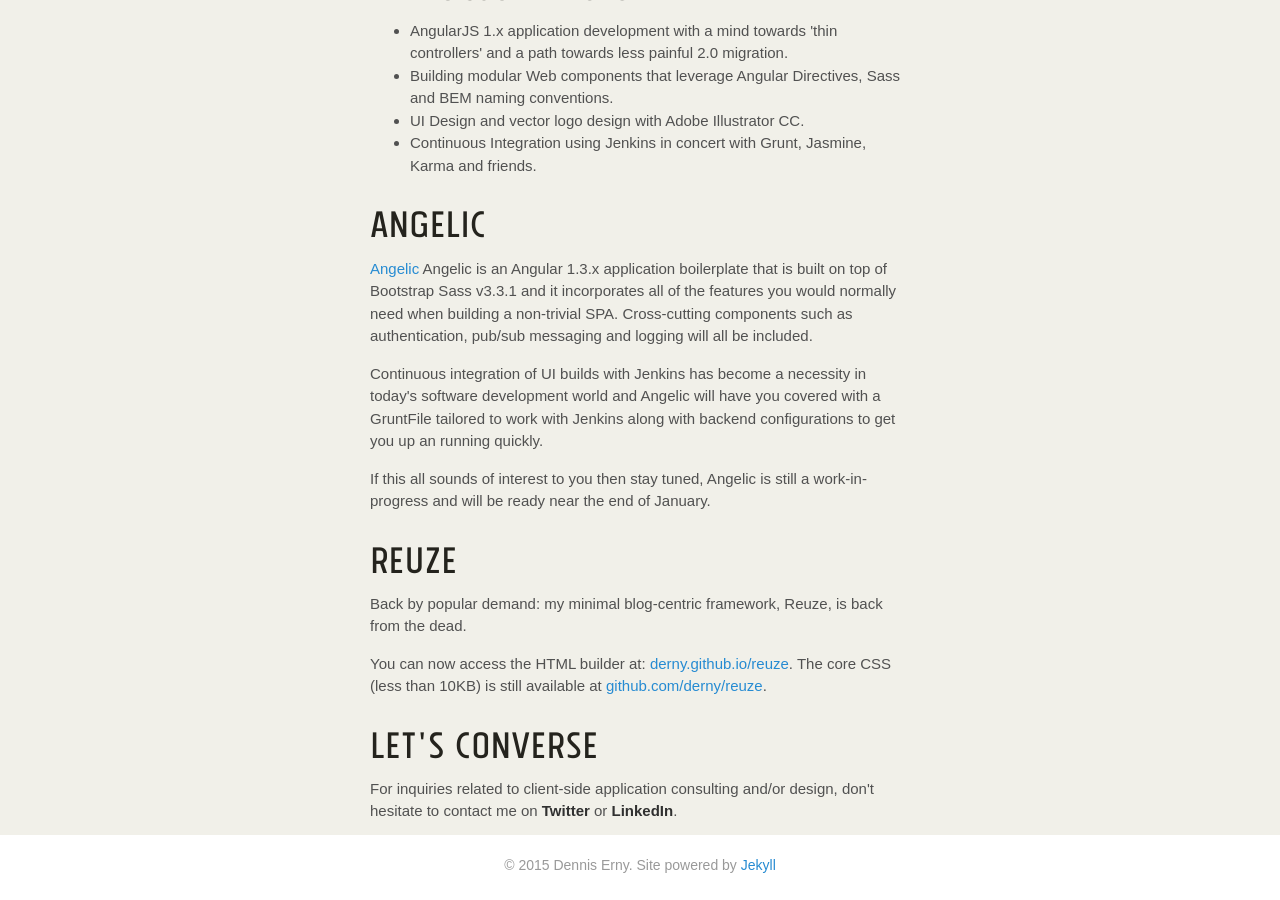
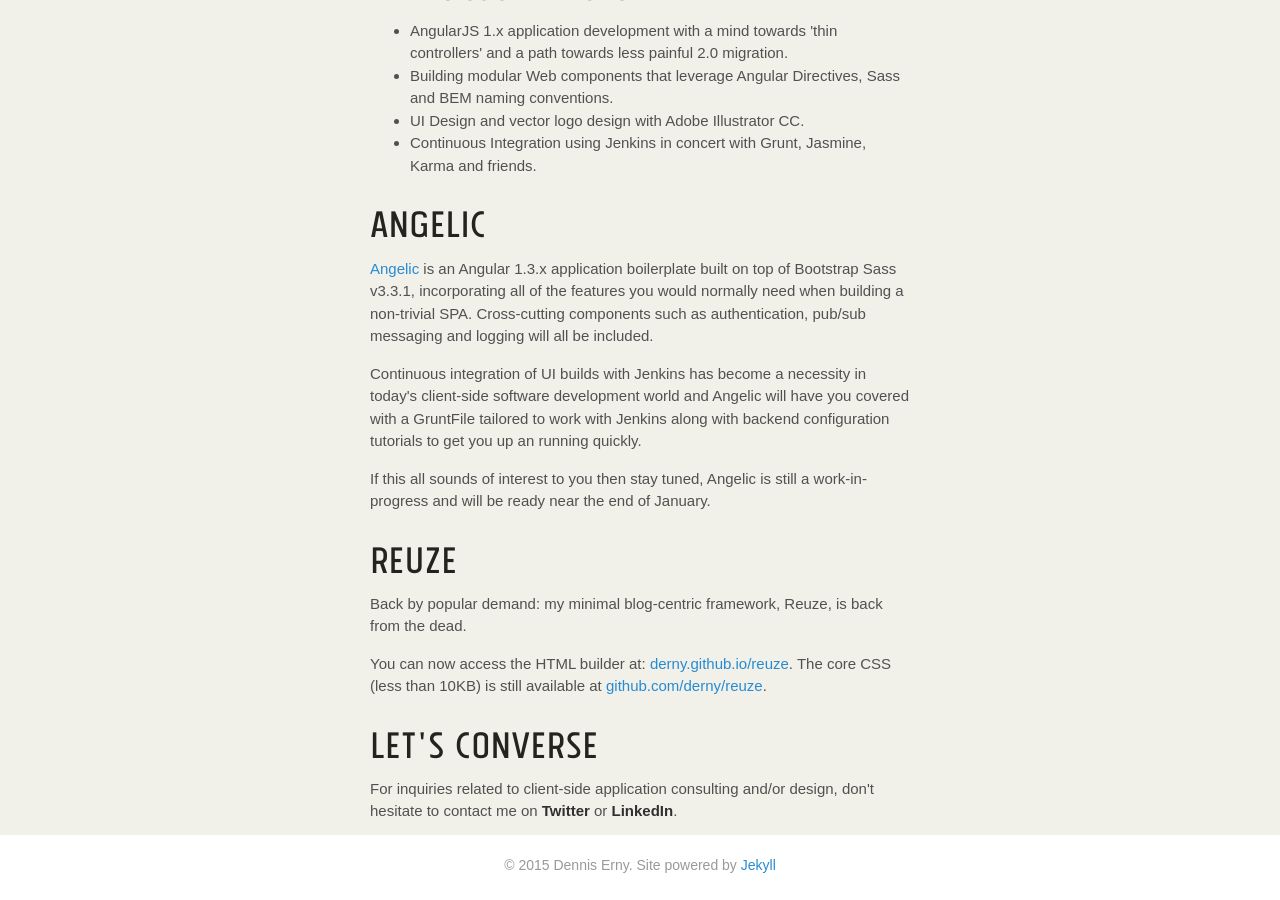
Before and after one commit to derny/derny.github.io, a Jekyll site: the page built from index.html, in a window 1280 px wide and 900 px high, scrolled down 768 px. Built offline with Jekyll 4.4.1, drawn with Linux system fonts in a browser that asks for light colours; some web fonts are replaced; Markdown is read by kramdown in place of the engine named in the settings; the list of posts is cut into pages by our own code.

Commit message:
Some final index page changes

```diff
--- a/index.html
+++ b/index.html
@@ -37,11 +37,12 @@
 
 <h1>Angelic</h1>
 
-<p><a href="https://github.com/derny/angelic">Angelic</a> Angelic is an Angular 1.3.x application boilerplate that is built on top of Bootstrap Sass v3.3.1 and it incorporates all of the features you would normally need when building a non-trivial SPA. Cross-cutting components such as authentication, pub/sub messaging and logging will all be included.</p>
+<p><a href="https://github.com/derny/angelic">Angelic</a> is an Angular 1.3.x application boilerplate built on top of Bootstrap Sass v3.3.1, incorporating all of the features you would normally need when building a non-trivial SPA. Cross-cutting components such as authentication, pub/sub messaging and logging will all be included.</p>
 
-<p>Continuous integration of UI builds with Jenkins has become a necessity in today's software development world and Angelic will have you covered with a GruntFile tailored to work with Jenkins along with backend configurations to get you up an running quickly.</p>
+<p>Continuous integration of UI builds with Jenkins has become a necessity in today's client-side software development world and Angelic will have you covered with a GruntFile tailored to work with Jenkins along with backend configuration tutorials to get you up an running quickly.</p>
 
 <p>If this all sounds of interest to you then stay tuned, Angelic is still a work-in-progress and will be ready near the end of January.</p>
+
 
 <h1>Reuze</h1>
 
```
